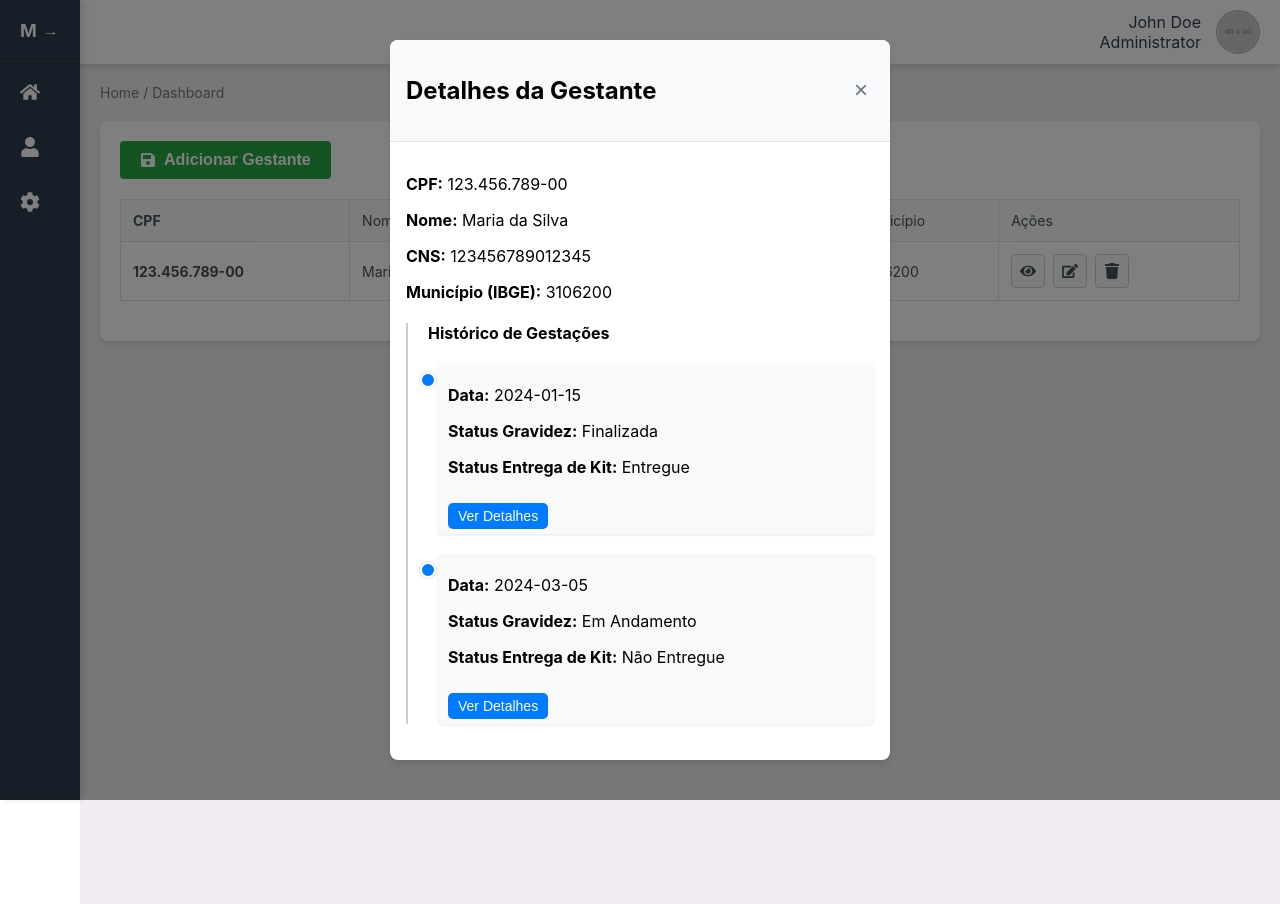
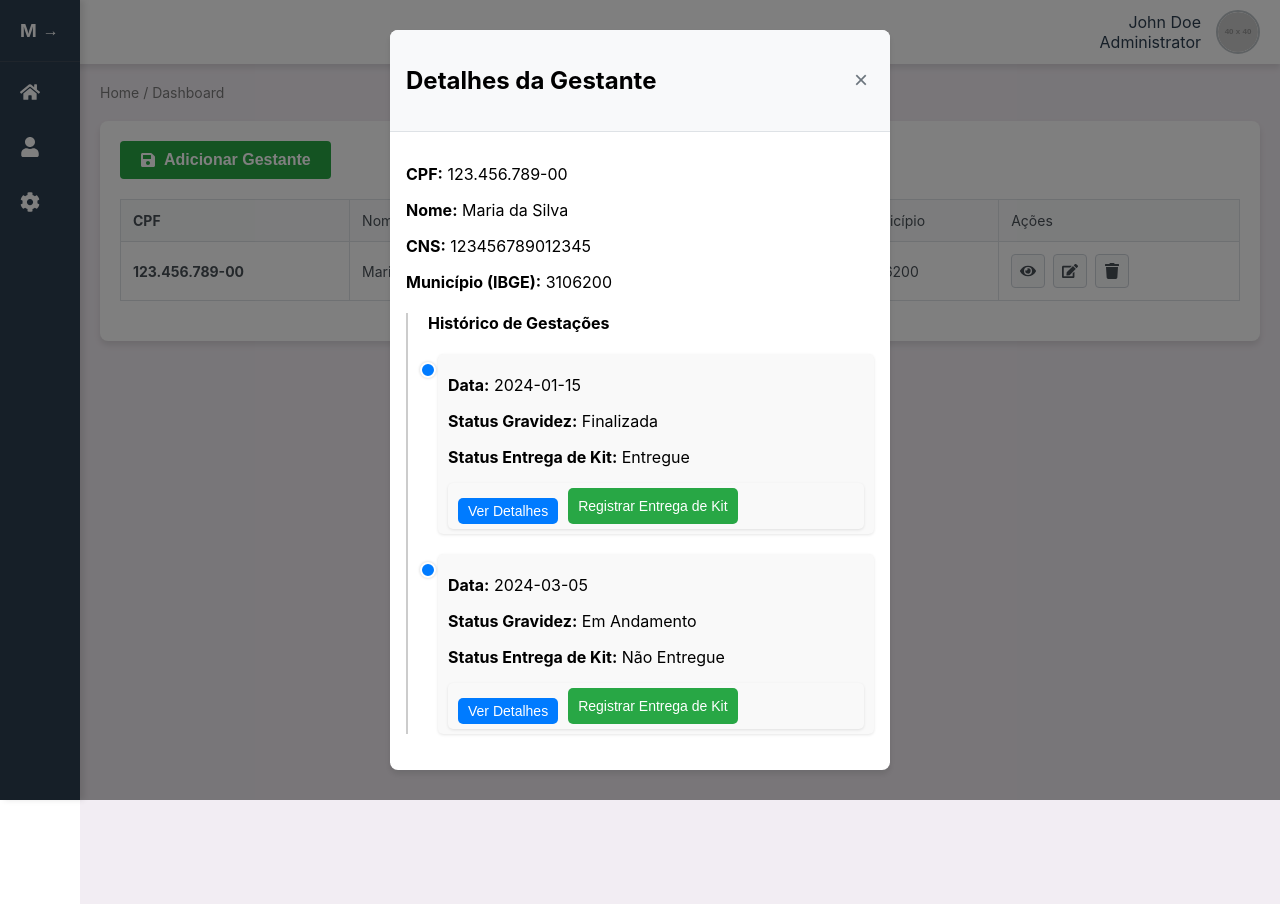
Before and after one commit to maurofidelis/freakit, a React (Create React App) app: page /gestante in a window 1280 px wide. Both pictures are taken after a click on the button 1028 px from the left and 271 px from the top of the page. Built offline with nearby package versions, Linux system fonts and the light colour scheme.

Commit message:
add botao de entrega de kit

```diff
--- a/src/components/Timeline/Timeline.jsx
+++ b/src/components/Timeline/Timeline.jsx
@@ -1,6 +1,6 @@
 import React, { useState } from 'react';
 import PropTypes from 'prop-types';
-import { TimelineContainer, TimelineItem, TimelinePoint, DetailButton, ConsultationList } from './Timeline.styles';
+import { TimelineContainer, TimelineItem, TimelinePoint, DetailButton, ConsultationList, EntregaButton } from './Timeline.styles';
 
 const Timeline = ({ events }) => {
   const [expandedEvent, setExpandedEvent] = useState(null);
@@ -21,10 +21,14 @@ const Timeline = ({ events }) => {
                 <p><strong>Data:</strong> {evento.data}</p>
                 <p><strong>Status Gravidez:</strong> {evento.status_gravidez}</p>
                 <p><strong>Status Entrega de Kit:</strong> {evento.status_kit}</p>
-                <DetailButton onClick={() => toggleAccordion(evento.id)}>
-                  {expandedEvent === evento.id ? 'Ocultar Detalhes' : 'Ver Detalhes'}
-                </DetailButton>
-
+                <div style={{ display: 'flex', gap: '10px', marginTop: '10px' }}>
+                  <DetailButton onClick={() => toggleAccordion(evento.id)}>
+                      {expandedEvent === evento.id ? 'Ocultar Detalhes' : 'Ver Detalhes'}
+                  </DetailButton>
+                  <EntregaButton onClick={() => onRegisterKit(evento.id)}>
+                    Registrar Entrega de Kit
+                  </EntregaButton>
+                </div>
                 {/* Histórico de consultas (acordeão) */}
                 {expandedEvent === evento.id && (
                   <ConsultationList>
@@ -67,7 +71,7 @@ Timeline.propTypes = {
       ),
     })
   ).isRequired,
-  onDetail: PropTypes.func.isRequired,
+  onRegisterKit: PropTypes.func.isRequired,
 };
 
 export default Timeline;
--- a/src/components/Timeline/Timeline.styles.js
+++ b/src/components/Timeline/Timeline.styles.js
@@ -66,3 +66,17 @@ export const ConsultationList = styled.div`
     margin-bottom: 8px;
   }
 `;
+
+export const EntregaButton = styled.button`
+  padding: 5px 10px;
+  background-color: #28a745;
+  color: white;
+  border: none;
+  border-radius: 5px;
+  cursor: pointer;
+  font-size: 14px;
+
+  &:hover {
+    background-color: #218838;
+  }
+`;
--- a/src/pages/Gestante/IndexPage.jsx
+++ b/src/pages/Gestante/IndexPage.jsx
@@ -80,6 +80,11 @@ const GestanteIndexPage = () => {
     }
   };
 
+  const handleRegisterKit = (gestacaoId) => {
+    alert(`Entrega do kit registrada para a gestação ID: ${gestacaoId}`);
+    // Adicione lógica para enviar dados ao servidor ou atualizar estado.
+  };
+
   return (
     <div>
       <SaveButton
@@ -110,7 +115,7 @@ const GestanteIndexPage = () => {
             <p><strong>CNS:</strong> {viewItem.cns}</p>
             <p><strong>Município (IBGE):</strong> {viewItem.municipio_cod_ibge}</p>
 
-            <Timeline events={viewItem.historico} />
+            <Timeline events={viewItem.historico} onRegisterKit={handleRegisterKit} />
           </div>
         )}
       </CustomModal>
```
